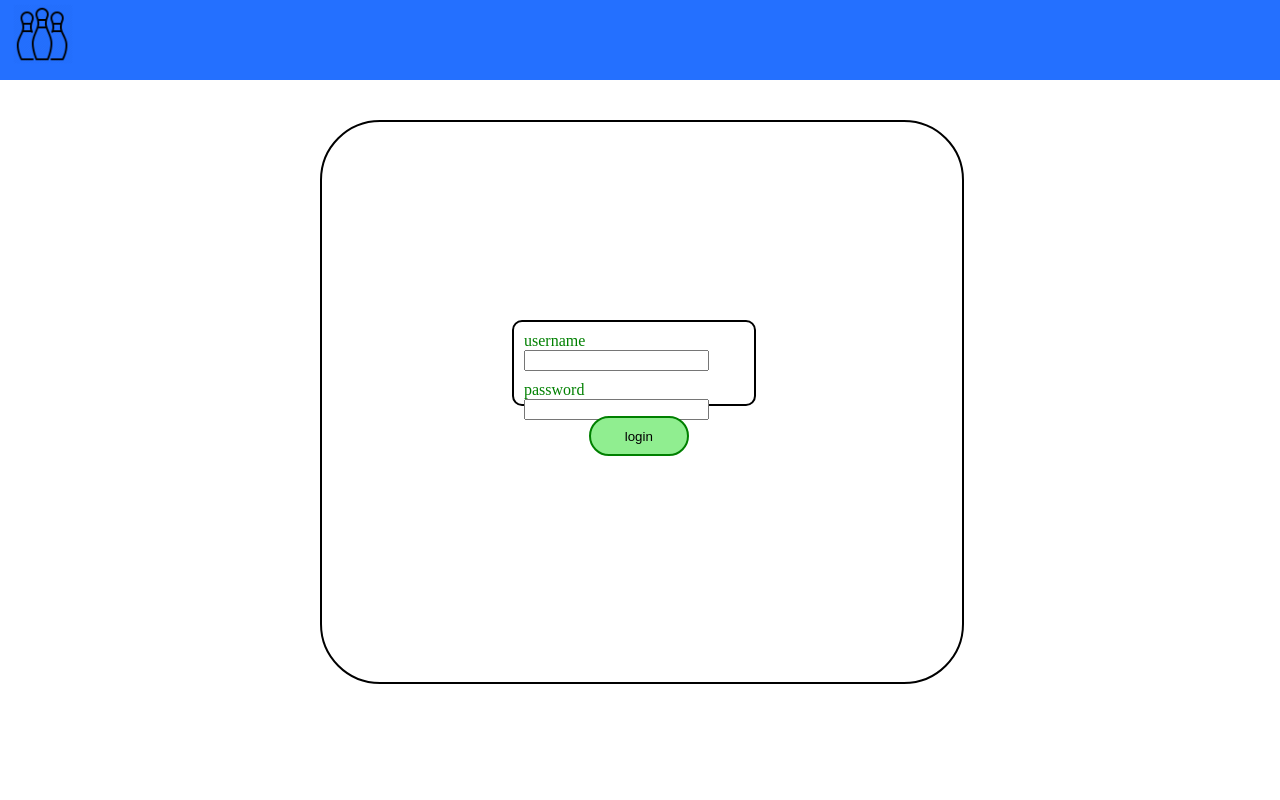
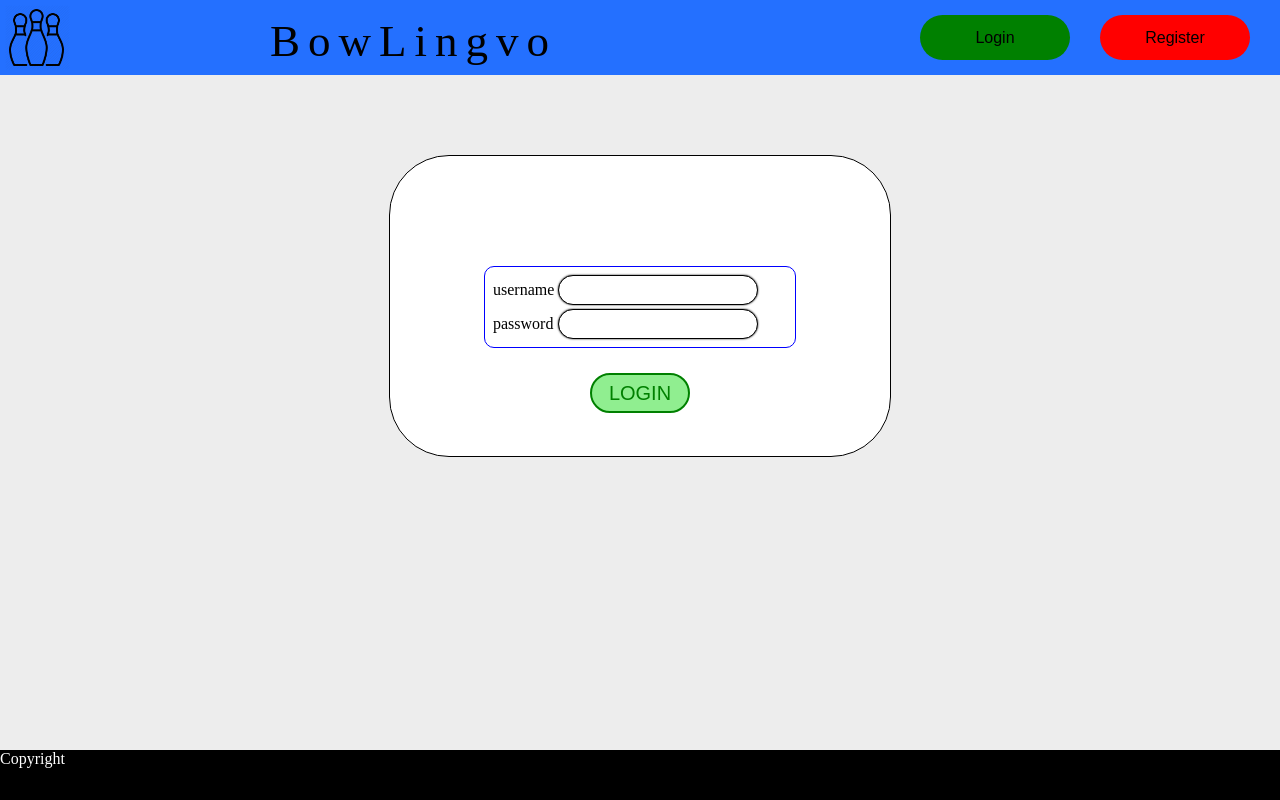
Before and after one commit to phntm738/project, a Django app: page /main/login in a window 1280 px wide. Run offline with Django 3.2, Linux system fonts and the light colour scheme; some web fonts are replaced.

Commit message:
made some pages

```diff
--- a/bowlingvo/bowlingvo/settings.py
+++ b/bowlingvo/bowlingvo/settings.py
@@ -25,7 +25,7 @@ SECRET_KEY = '4d96#ag%rsd&=sdroh8iclk@)vu+yvh45y4@%!#4h=p$u_w4#p'
 # SECURITY WARNING: don't run with debug turned on in production!
 DEBUG = True
 
-ALLOWED_HOSTS = ['172.16.1.3']
+ALLOWED_HOSTS = ['172.16.1.3', '127.0.0.1']
 
 
 # Application definition
--- a/bowlingvo/main/static/main/index.css
+++ b/bowlingvo/main/static/main/index.css
@@ -1,99 +1,329 @@
+/*--color-variables-------------*/
 :root {
     --header-color: #2470FF;
-    --backgrondcolor: #EDEDED;
+    --backgroundcolor: #EDEDED;
+}
+/*--/color-variables------------*/
+
+
+body {
+    margin: 0px;
+    background-color: var(--backgroundcolor);
 }
 
 
-body {
-    background-color: var(--backgroundcolor);
-    margin: 0px;
-
+/*--main-positioning------------*/
+.container {
+    min-width: 1135px;
+    width: 100%;
+    min-height: 100%;
 }
 
 
 .header {
-    position: absolute;
-    height: 10%;
-    width: 100%;
+    height: 75px;
     background-color: var(--header-color);
 }
 
 
-.logo {
-    position: absolute;
-    top: 5%;
-    left: 1%;
-    width: 60px;
-    height: 60px;
+.content {
 }
 
 
+.footer {
+    height: 50px;
+    background-color: black;
+    color: white;
+    width = 100%;
+    margin-top: -50px;
+}
+/*--/main-positioning-----------*/
+
+
+/*--header-elements-------------*/
+#logo {
+    float: left;
+    margin-top: 5px;
+    margin-left: 5px;
+    width: 65px;
+    height: 65px;
+}
+
+
+#brand {
+    float: left;
+    width: 300px;
+    margin-left: 200px;
+    margin-top: 15px;
+    margin-right: 200px;
+
+    font-size: 45px;
+    letter-spacing: 8px;
+}
+
+
+#login-button, #register-button, #logout-button{
+    float: right;
+    margin-right: 30px;
+    margin-top: 15px;
+
+    width: 150px;
+    height: 45px;
+    border-radius: 22.5px;
+
+    text-decoration: none;
+    text-align: center;
+    color: black;
+    font-size: 25px;
+    font: caption;
+    line-height: 45px;
+}
+
+
+#login-button {
+    background-color: green;
+}
+
+
+#register-button, #logout-button {
+    background-color: red;
+}
+
+
+#login-button:hover {
+    background-color: lightgreen;
+}
+
+
+#register-button:hover, #logout-button:hover {
+    background-color: pink;
+}
+
+
+#user {
+    float: right;
+    margin-top: 15px;
+    height: 30px;
+    width: 100px;
+    font-size: 30px;
+}
+/*-/header-elements-------------*/
+
+
+/*--content-elements------------*/
+
+/*----login-elements------------*/
 .back {
-    position: absolute;
-    top: 15%;
-    left: 25%;
-    width: 50%;
-    height: 70%;
-    border: 2px solid black;
+    margin-left: auto;
+    margin-right: auto;
+    margin-top: 80px;
+    width: 500px;
+    height: 300px;
+    border: 1px solid black;
     border-radius: 60px;
     background-color: white;
 }
 
+
 .error_message {
+    width: 500px;
+    height: 25px;
+    margin-left: auto;
+    margin-right: auto;
+    margin-top: 35px;
+
     color: red;
-    height: 20px;
-    position: absolute;
+    font-size: 25px;
     left: 40%;
     top: 30%;
     text-align: center;
     z-index: 1;
 }
 
-form {
-    width: 20%;
-    height: 30%;
-    position: absolute;
-    left: 40%;
-    top: 40%;
+
+.fields {
+    width: 300px;
+    height: 70px;
+    margin-left: auto;
+    margin-right: auto;
+    margin-top: 50px;
+    margin-bottom: 0px;
+
+    border: 1px solid blue;
+    border-radius: 10px;
+    padding: 5px;
 }
 
-.fields {
-    border: 2px solid black;
-    border-radius: 10px;
-    padding: 5px;
-    height: 30%;
-    width: 90%;
+
+.fields input {
+    width: 200px;
+    height: 30px;
+    padding-left: 15px;
+    padding-right: 15px;
+
+    border: 1px solid black;
+    border-radius: 15px;
+    box-shadow: 0 0 2px black;
+    outline: none;
 }
 
-.submit {
+
+.login_submit {
+    margin-left: auto;
+    margin-right: auto;
+    margin-top: 25px;
+    text-align: center;
+}
+
+
+.login_submit .submit {
+    width: 100px;
+    height: 40px;
     background-color: lightgreen;
     border: 2px solid green;
     border-radius: 20px;
-    text-size: 30px;
-    width: 100px;
-    height: 40px;
-    position: absolute;
-    left: 30%;
-    top: 40%;
+    font-size: 20px;
+    color: green;
+    outline: none;
 }
 
-.login_username, .login_password {
-    color: green;
-    padding: 5px;
+
+.login_submit .submit:hover {
+    background-color: grey;
+}
+/*---/login-elements------------*/
+
+
+/*----index-elements------------*/
+.course {
+    width: 500px;
+    height: 30px;
+    margin-top: 30px;
+    margin-left: auto;
+    margin-right: auto;
+
+    text-align: center;
+    font-size: 22px;
+    font-family: 'Roboto Condensed';
 }
 
-.content {
-    position: absolute;
-    top: 10%;
-    height: 85%;
-    width: 100%;
+
+.languages {
+    border-spacing: 0 15px;
+    margin-left: auto;
+    margin-right: auto;
 }
 
-p {
-    width: 50%;
+
+.languages tr {
+    background-color: white;
+    border-radius: 15px;
+}
+
+
+.languages td {
+    padding-top: 15px;
+    padding-bottom: 15px;
+    width: 150px;
+    height: 75px;
     text-align: center;
-    font-family: Arial;
+    font-size: 20px;
 }
+
+
+.languages td a {
+    display: block;
+
+    width: 70px;
+    height: 30px;
+    margin-right: 10px;
+    margin-left: 70px;
+
+    border-radius: 7px;
+    background-color: lightgreen;
+    line-height: 30px;
+    text-decoration: none;
+    font-size: 16;
+    color: blue;
+}
+/*---/index-elements------------*/
+
+
+/*---language-page-elements-----*/
+.language {
+    background-color: orange;
+    width: 700px;
+    height: 65px;
+    margin-left: auto;
+    margin-right: auto;
+
+    text-align: center;
+    line-height: 65px;
+    font-size: 40px;
+}
+
+
+.all_sections {
+    overflow: auto;
+}
+
+
+.sections {
+    margin-left: 50px;
+    margin-top: 50px;
+}
+
+
+.sections table {
+    border-spacing: 20px 10px;
+}
+
+
+.sections table .sec_name {
+    background-color: lightgrey;
+    width: 150px;
+    height: 100px;
+    border: 1px solid black;
+    border-radius: 15px;
+    text-align: center;
+    font-size: 30px;
+}
+
+
+.sections table .sec_url {
+    width: 150px;
+    height: 40px;
+}
+
+
+.sections table a {
+    background-color: lightgreen;
+    display: block;
+    width: 75px;
+    margin-left: auto;
+    margin-right: auto;
+    height: 40px;
+    border: 1px solid green;
+    border-radius: 10px;
+    text-align: center;
+    line-height: 40px;
+    text-decoration: none;
+    color: blue;
+}
+/*--/language-page-elements-----*/
+
+
+
+
+
+
+
+
+
+
+
+
+
 
 .font-test {
     font-family: 'Neucha'
--- /dev/null
+++ b/bowlingvo/main/templates/main/footer.html
@@ -0,0 +1,5 @@
+{% load static %}
+</div>
+    <div class="footer">
+        Copyright
+    </div>
--- a/bowlingvo/main/templates/main/head.html
+++ b/bowlingvo/main/templates/main/head.html
@@ -4,5 +4,6 @@
     <title>{{ page_name }}</title>
     <meta name="keywords" content="">
     <link rel="stylesheet" href="https://fonts.googleapis.com/css?family=Neucha">
+    <link href="https://fonts.googleapis.com/css?family=Roboto+Condensed" rel="stylesheet">
     <link rel="stylesheet" href="{% static 'main/index.css' %}" type="text/css">
 </head>
--- a/bowlingvo/main/templates/main/header.html
+++ b/bowlingvo/main/templates/main/header.html
@@ -1,4 +1,13 @@
 {% load static %}
-<div class="header">
-    <a href="/main/"><img class='logo' src="{% static 'main/images/logo.png' %}" alt="bowlingvo logo"></a>
-</div>
+<div class="container">
+    <div class="header">
+        <a href="/main/"><img id='logo' src="{% static 'main/images/logo.png' %}" alt="bowlingvo logo"></a>
+        <div id="brand">BowLingvo</div>
+        {% if authorized %}
+            <a href="/main/do-logout" id="logout-button">Logout</a>
+            <div id="user">{{ username }}</div>
+        {% else %}
+            <a href="/main/register" id="register-button">Register</a>
+            <a href="/main/login" id="login-button">Login</a>
+        {% endif %}
+    </div>
--- a/bowlingvo/main/templates/main/login_form.html
+++ b/bowlingvo/main/templates/main/login_form.html
@@ -1,12 +1,24 @@
 {% include "main/head.html" %}
 {% include "main/header.html" %}
-
-<div class="error_message">{% if error_message %}<p><strong>{{ error_message }}</strong></p>{% endif %}</div>
-<div class="back"></div><form action='/main/do-login' method="post">
-    {% csrf_token %}
-    <div class="fields">
-    <div class="login_username">username<input type="text" name="username"><br></div>
-    <div class="login_password">password<input type="password" name="password"><br></div></div>
-    <div class="login_submit"><input class="submit" type="submit" value="login">
+<div class="content">
+    <div class="back">
+        <div class="error_message">{% if error_message %}{{ error_message }}{% endif %}</div>
+        <form action='/main/do-login' method="post">
+            {% csrf_token %}
+            <div class="fields">
+                <table>
+                    <tr>
+                        <td>username</td>
+                        <td><input type="text" name="username"></td>
+                    </tr>
+                    <tr>
+                        <td>password</td>
+                        <td><input type="password" name="password"></td>
+                    </tr>
+                </table>
+            </div>
+            <div class="login_submit"><input class="submit" type="submit" value="LOGIN"></div>
+        </form>
     </div>
-</form>
+</div>
+{% include "main/footer.html" %}
--- a/bowlingvo/main/templates/main/my_form.html
+++ b/bowlingvo/main/templates/main/my_form.html
@@ -1,4 +1,6 @@
 {% include "main/head.html" %}
+{% include "main/header.html" %}
+<div class="content">
     <h1>Welcome, {{ username }}</h1>
     <p>Please, fill the form:</p>
     <form action='/main/do-logout' method="post">
@@ -18,3 +20,5 @@
         </select><br>
         <input type="submit" value="Send">
     </form>
+</div>
+{% include "main/footer.html" %}
--- a/bowlingvo/main/urls.py
+++ b/bowlingvo/main/urls.py
@@ -10,5 +10,6 @@ urlpatterns = [
     path('do-logout', views.do_logout),
     path('register', views.send_register_form),
     path('do-register', views.do_register),
+    path('<str:language_name>', views.get_sections),
     path('test', views.test)
 ]
```
Also changed, not shown: bowlingvo/main/additional/task_gen.py (added, +9 -0 lines), bowlingvo/main/models.py (+32 -2 lines), bowlingvo/main/templates/main/index.html (added, +21 -0 lines), bowlingvo/main/templates/main/language_page.html (added, +31 -0 lines), bowlingvo/main/views.py (+14 -9 lines), bowlingvo/db.sqlite3. Lines whose indentation alone changed are shown as unchanged.
